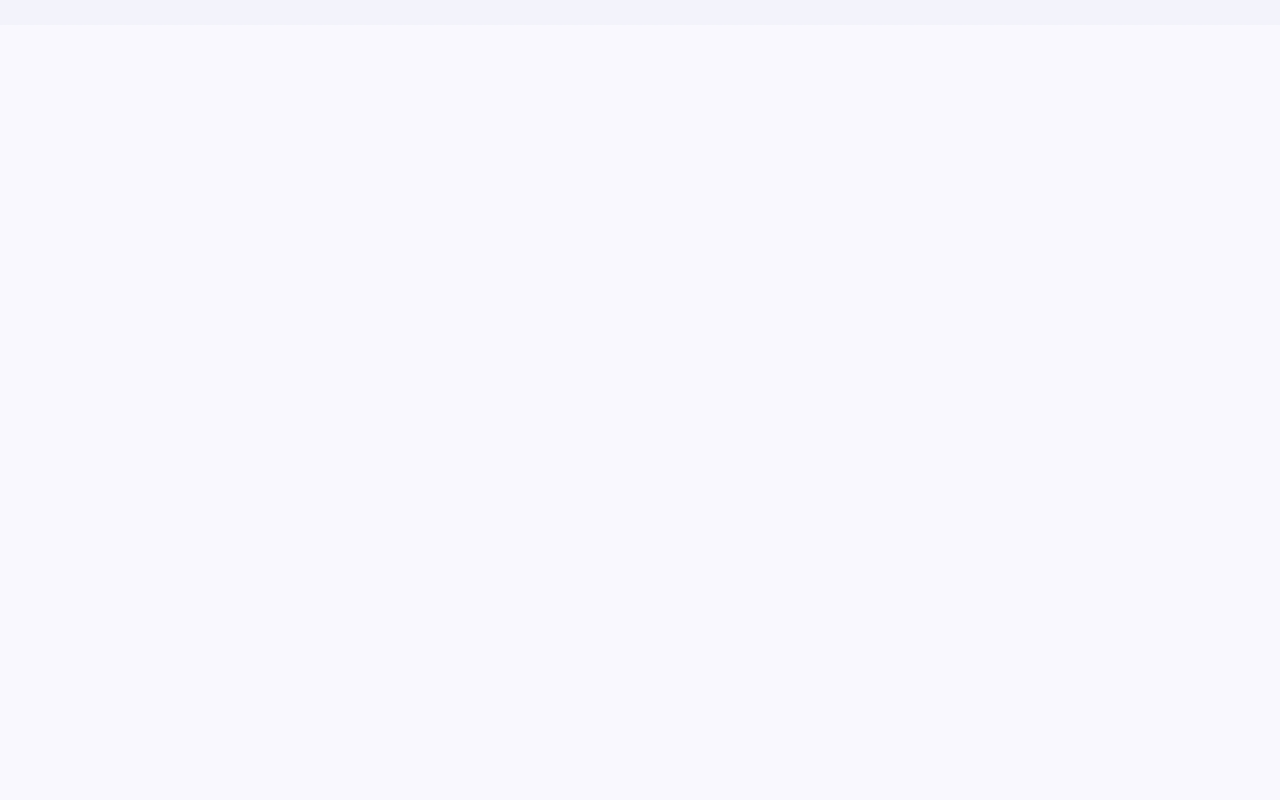
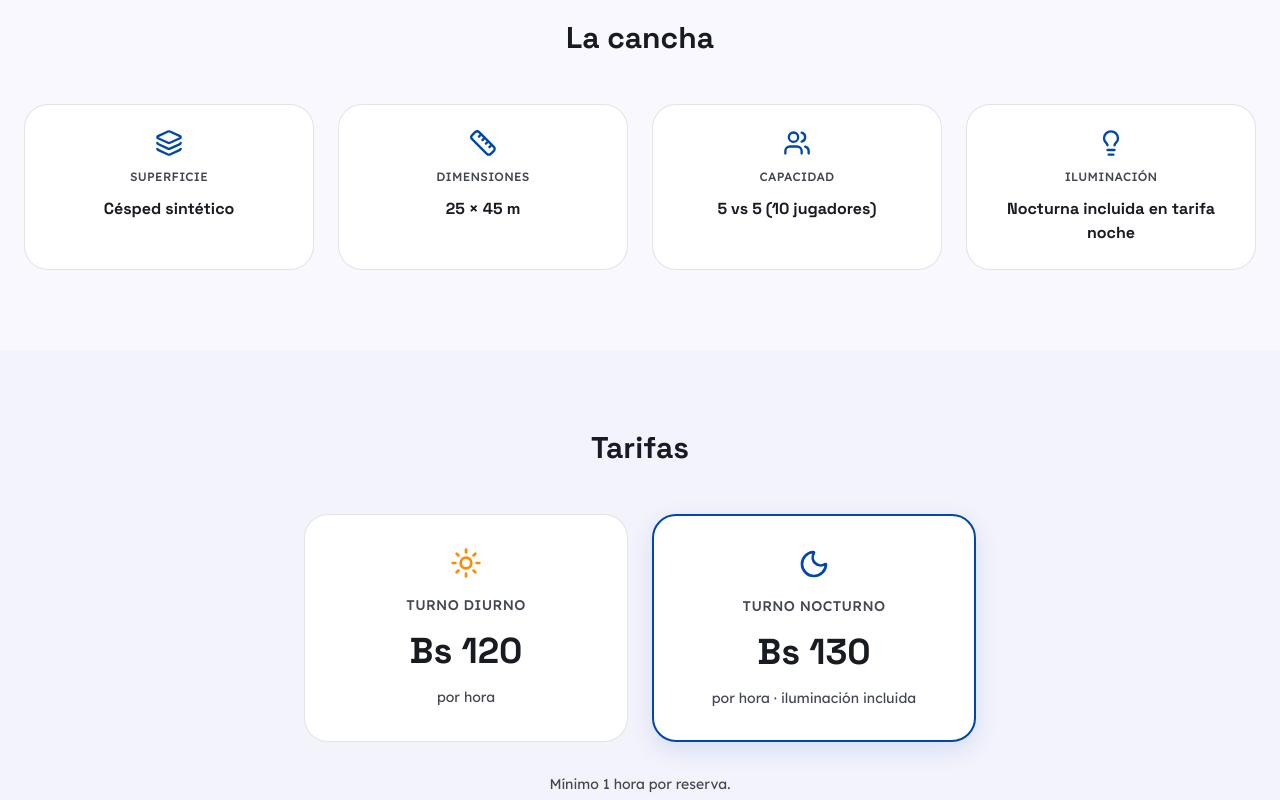
Before and after one commit to Sirius-Tech-Partners/break-point-web, a Next.js app: page /field in a window 1280 px wide. Shown: the part 860-1660 px from the top of the page. Before the commit the page ends 885 px from the top, so only its background shows below. Built offline with nearby package versions, Linux system fonts and the light colour scheme.

Commit message:
feat(E3.2): add FieldSpecs and PricingBlock to La Cancha page
Specs grid (surface, dimensions, capacity, lighting) and two-tier pricing
card (day/night) sourced from siteConfig. Minimum 1-hour booking note included.

```diff
--- a/app/field/page.tsx
+++ b/app/field/page.tsx
@@ -1,6 +1,9 @@
 import { HeroSection } from '@/components/sections/hero-section'
+import { FieldSpecs } from '@/components/sections/field-specs'
+import { PricingBlock } from '@/components/sections/pricing-block'
 import { AvailabilityBadge } from '@/components/ui/availability-badge'
 import { WhatsAppButton } from '@/components/ui/whatsapp-button'
+import { AnimatedSection } from '@/components/ui/animated-section'
 import { siteConfig } from '@/config/site'
 
 export default function CanchaPage() {
@@ -19,6 +22,14 @@ export default function CanchaPage() {
 
         <WhatsAppButton variant="inline" page="cancha" />
       </HeroSection>
+
+      <AnimatedSection delay={0}>
+        <FieldSpecs />
+      </AnimatedSection>
+
+      <AnimatedSection delay={0.1}>
+        <PricingBlock />
+      </AnimatedSection>
     </>
   )
 }
--- /dev/null
+++ b/components/sections/field-specs.tsx
@@ -0,0 +1,34 @@
+import { Ruler, Users, Lightbulb, Layers } from 'lucide-react'
+
+const SPECS: { icon: typeof Ruler; label: string; value: string }[] = [
+  { icon: Layers,    label: 'Superficie',  value: 'Césped sintético' },
+  { icon: Ruler,     label: 'Dimensiones', value: '25 × 45 m' },
+  { icon: Users,     label: 'Capacidad',   value: '5 vs 5 (10 jugadores)' },
+  { icon: Lightbulb, label: 'Iluminación', value: 'Nocturna incluida en tarifa noche' },
+]
+
+export function FieldSpecs() {
+  return (
+    <section className="w-full bg-surface">
+      <div className="mx-auto max-w-[var(--spacing-container)] px-[var(--spacing-gutter)] py-[var(--spacing-xl)]">
+        <h2 className="mb-[var(--spacing-lg)] text-center font-heading text-3xl font-bold text-on-surface">
+          La cancha
+        </h2>
+        <ul className="grid grid-cols-1 gap-6 sm:grid-cols-2 lg:grid-cols-4 list-none">
+          {SPECS.map(({ icon: Icon, label, value }) => (
+            <li
+              key={label}
+              className="flex flex-col items-center gap-3 rounded-xl border border-outline/20 bg-white p-6 text-center"
+            >
+              <Icon size={28} className="text-primary-500" aria-hidden="true" />
+              <span className="font-ui text-xs font-medium uppercase tracking-wide text-on-surface-var">
+                {label}
+              </span>
+              <span className="font-heading text-base font-bold text-on-surface">{value}</span>
+            </li>
+          ))}
+        </ul>
+      </div>
+    </section>
+  )
+}
--- /dev/null
+++ b/components/sections/pricing-block.tsx
@@ -0,0 +1,50 @@
+import { Sun, Moon } from 'lucide-react'
+import { siteConfig, type PriceValue } from '@/config/site'
+
+function formatPrice(value: PriceValue): string {
+  return value === 'TBD' ? 'A confirmar' : `Bs ${value}`
+}
+
+export function PricingBlock() {
+  const { day, night } = siteConfig.pricing.cancha
+
+  return (
+    <section className="w-full bg-surface-low">
+      <div className="mx-auto max-w-[var(--spacing-container)] px-[var(--spacing-gutter)] py-[var(--spacing-xl)]">
+        <h2 className="mb-[var(--spacing-lg)] text-center font-heading text-3xl font-bold text-on-surface">
+          Tarifas
+        </h2>
+
+        <div className="mx-auto grid max-w-2xl grid-cols-1 gap-6 sm:grid-cols-2">
+          {/* Day */}
+          <div className="flex flex-col items-center gap-4 rounded-xl border border-outline/20 bg-white p-8 text-center">
+            <Sun size={32} className="text-cta" aria-hidden="true" />
+            <span className="font-ui text-sm font-medium uppercase tracking-wide text-on-surface-var">
+              Turno diurno
+            </span>
+            <p className="font-heading text-4xl font-bold text-on-surface">
+              {formatPrice(day)}
+            </p>
+            <span className="font-ui text-sm text-on-surface-var">por hora</span>
+          </div>
+
+          {/* Night */}
+          <div className="flex flex-col items-center gap-4 rounded-xl border-2 border-primary-500 bg-white p-8 text-center shadow-[0px_8px_24px_rgba(0,71,171,0.12)]">
+            <Moon size={32} className="text-primary-500" aria-hidden="true" />
+            <span className="font-ui text-sm font-medium uppercase tracking-wide text-on-surface-var">
+              Turno nocturno
+            </span>
+            <p className="font-heading text-4xl font-bold text-on-surface">
+              {formatPrice(night)}
+            </p>
+            <span className="font-ui text-sm text-on-surface-var">por hora · iluminación incluida</span>
+          </div>
+        </div>
+
+        <p className="mt-8 text-center font-ui text-sm text-on-surface-var">
+          Mínimo 1 hora por reserva.
+        </p>
+      </div>
+    </section>
+  )
+}
```
